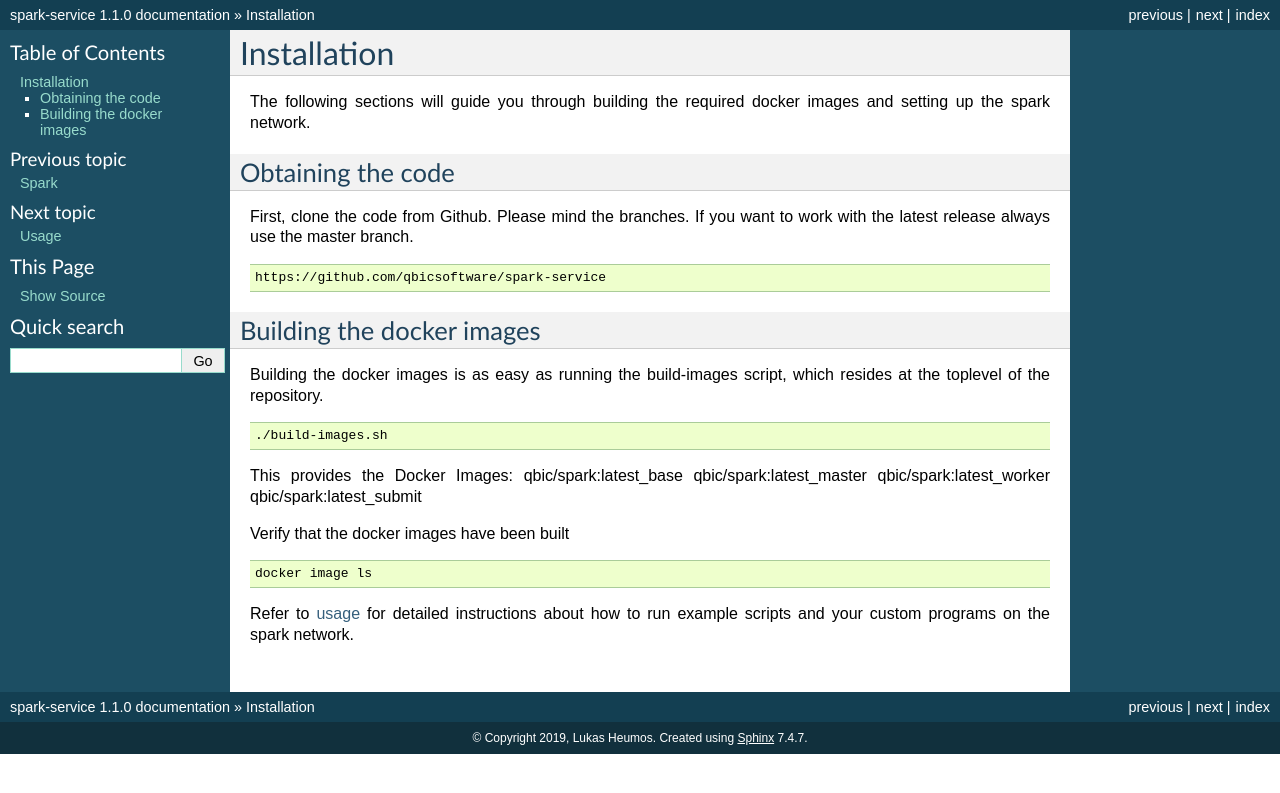
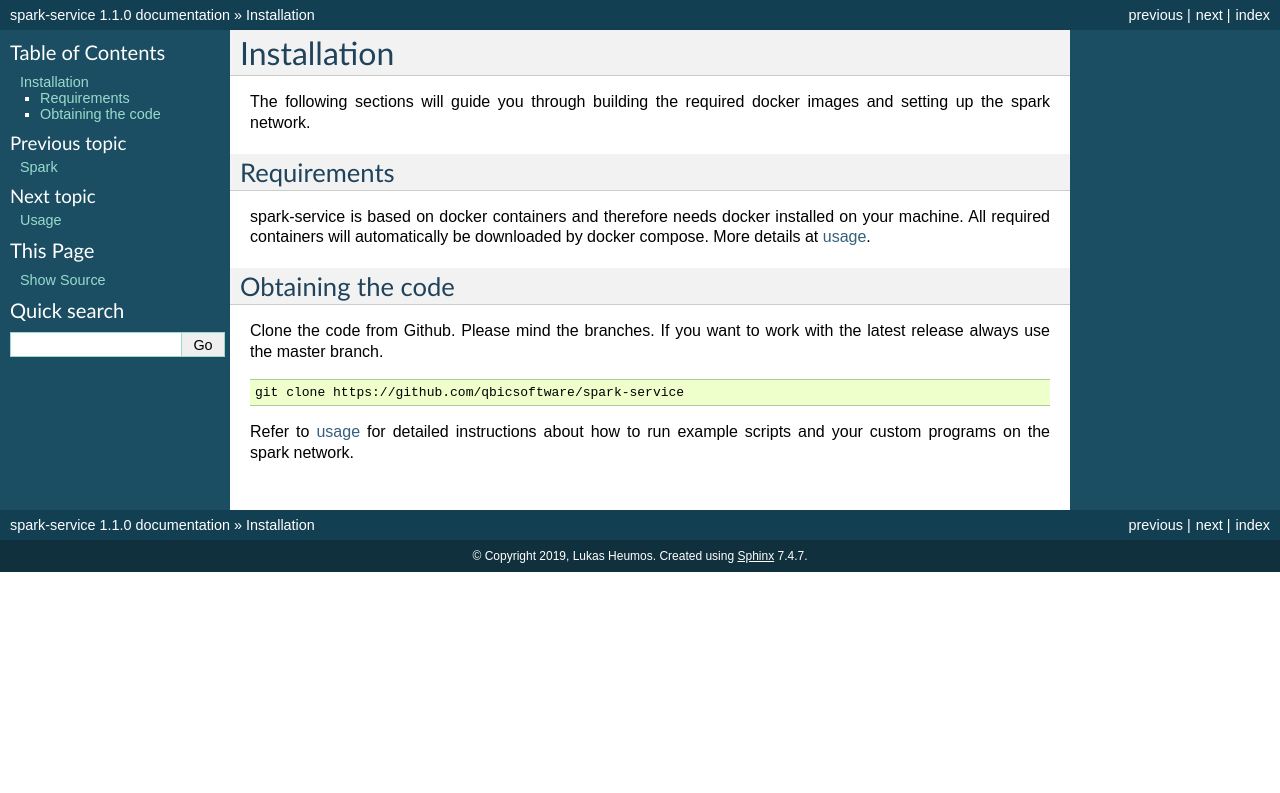
Before and after one commit to qbicsoftware/spark-benchmark, a Sphinx documentation site: the page built from docs/source/installation.rst, in a window 1280 px wide. Shown: the top 793 px of the page. Built offline with Sphinx 7.4.7, drawn with Linux system fonts in a browser that asks for light colours.

Commit message:
[FEATURE][DOC] Removed build images script and updated doc to use images on dockerhub

```diff
--- a/docker-compose.yml
+++ b/docker-compose.yml
@@ -1,7 +1,7 @@
 version: "3.7"
 services:
   spark-master:
-    image: qbic/spark:latest_master
+    image: zethson/qbic_spark_master
     container_name: spark-master
     hostname: spark-master
     ports:
@@ -18,7 +18,7 @@ services:
       - /mnt/spark-data:/opt/spark-data
     command: "/start-master.sh"
   spark-worker:
-    image: qbic/spark:latest_worker
+    image: zethson/qbic_spark_worker
     depends_on:
       - spark-master
     ports:
--- a/docs/source/installation.rst
+++ b/docs/source/installation.rst
@@ -3,35 +3,19 @@ Installation
 
 The following sections will guide you through building the required docker images and setting up the spark network.
 
+Requirements
+------------
+
+spark-service is based on docker containers and therefore needs docker installed on your machine.
+All required containers will automatically be downloaded by docker compose. More details at `usage <usage.html>`_.
+
 Obtaining the code
 ------------------
 
-First, clone the code from Github. Please mind the branches. If you want to work with the latest release always use the master branch.
+Clone the code from Github. Please mind the branches. If you want to work with the latest release always use the master branch.
 
 .. code-block:: bash
 
-    https://github.com/qbicsoftware/spark-service
-
-Building the docker images
---------------------------
-
-Building the docker images is as easy as running the build-images script, which resides at the toplevel of the repository.
-
-.. code-block:: bash
-
-   ./build-images.sh
-
-
-This provides the Docker Images:
-qbic/spark:latest_base
-qbic/spark:latest_master
-qbic/spark:latest_worker
-qbic/spark:latest_submit
-
-Verify that the docker images have been built
-
-.. code-block:: bash
-
-    docker image ls
+    git clone https://github.com/qbicsoftware/spark-service
 
 Refer to `usage <usage.html>`_ for detailed instructions about how to run example scripts and your custom programs on the spark network.
```
Also changed, not shown: docs/source/usage.rst (+4 -3 lines), 1 other file.
